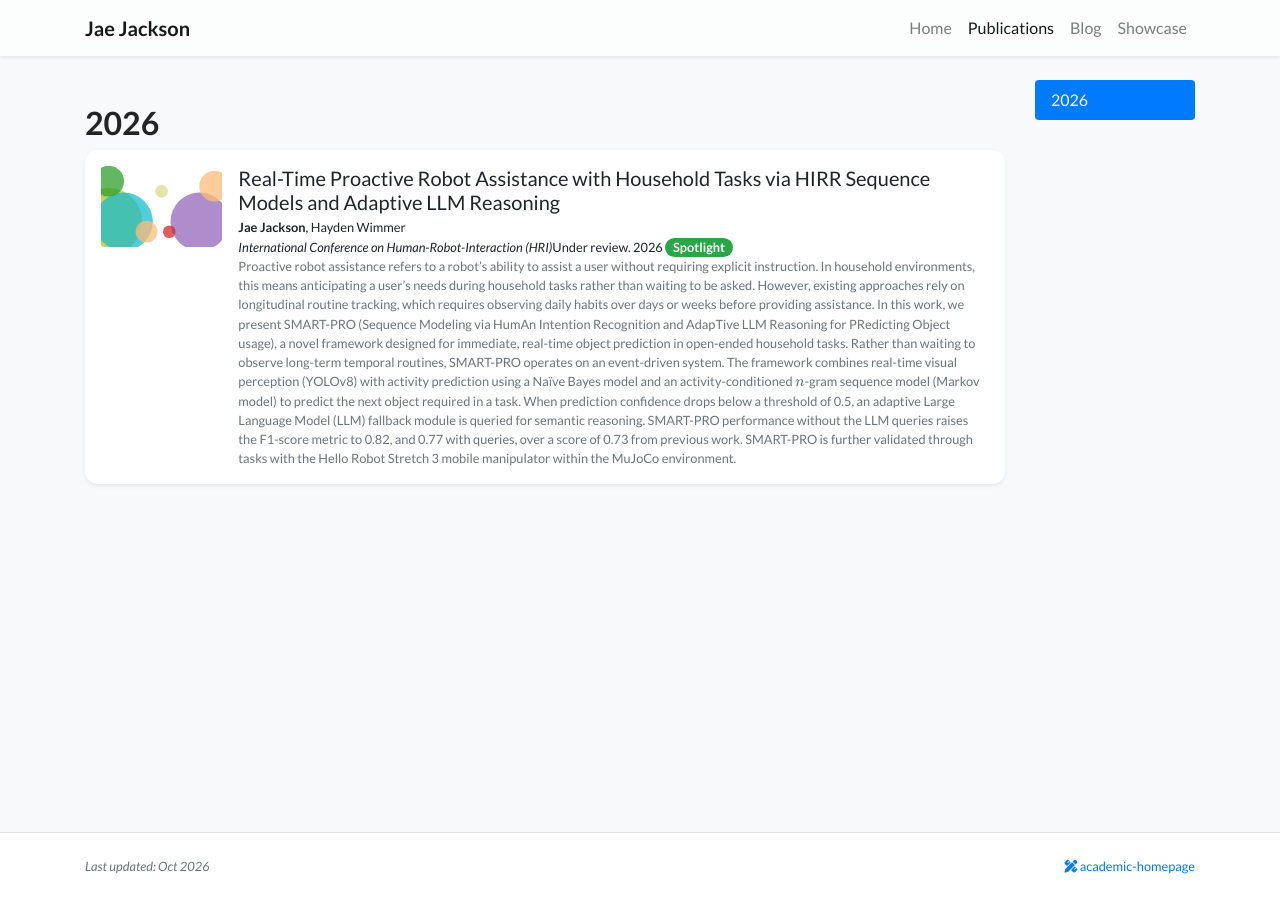
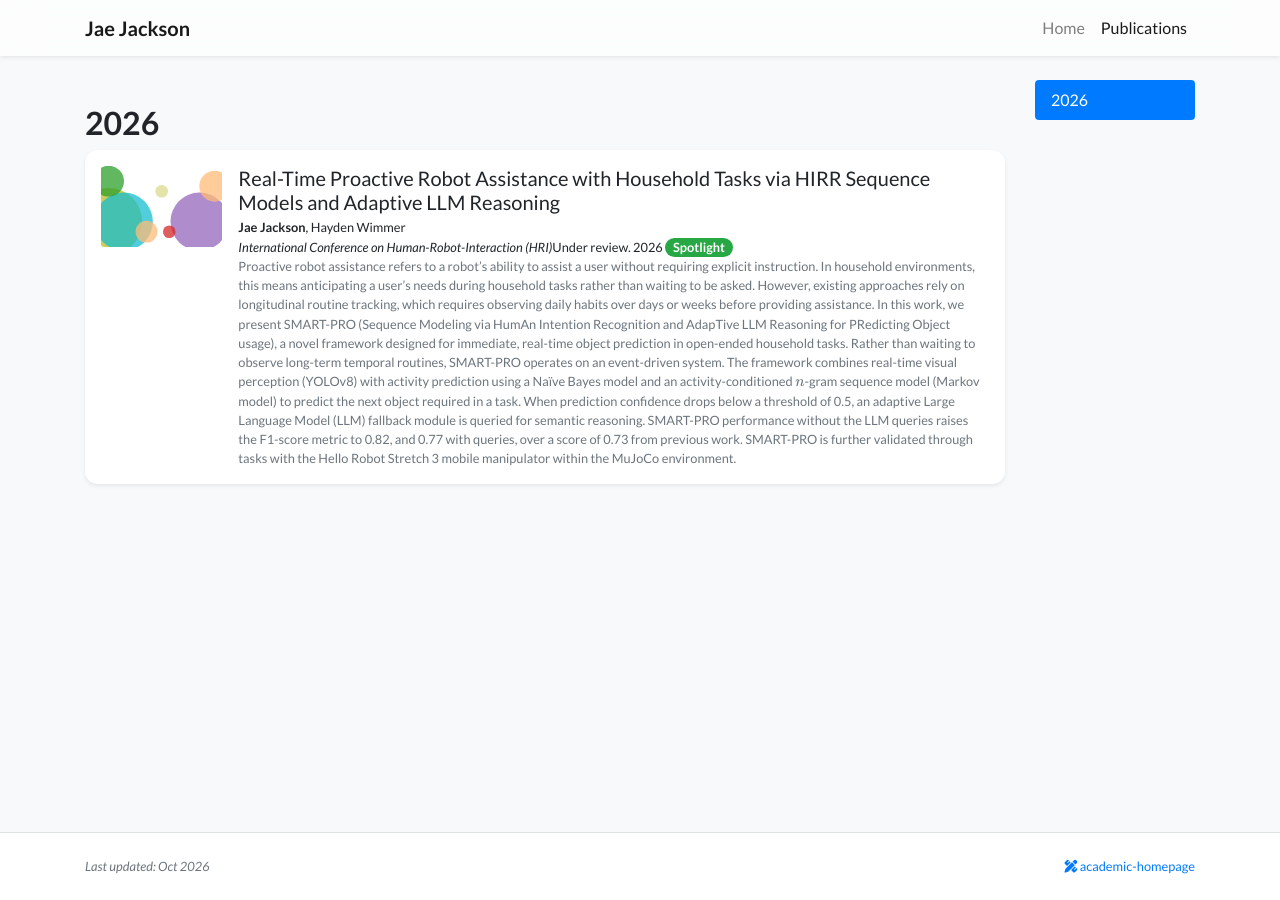
Before and after one commit to jae2ology/jae2ology.github.io, a Jekyll site: the page built from publications.html, in a window 1280 px wide. Built offline with Jekyll 4.4.1, drawn with Linux system fonts in a browser that asks for light colours; nearby versions of some CDN libraries; a style sheet for code colours, icons or effects is not loaded.

Commit message:
Fix layout

```diff
--- a/_data/navigation.yml
+++ b/_data/navigation.yml
@@ -5,7 +5,5 @@ pages:
   url: /
 - name: Publications
   url: /publications
-- name: Blog
-  url: /blog
-- name: Showcase
-  url: /showcase
+#- name: Showcase
+ # url: /showcase
```
